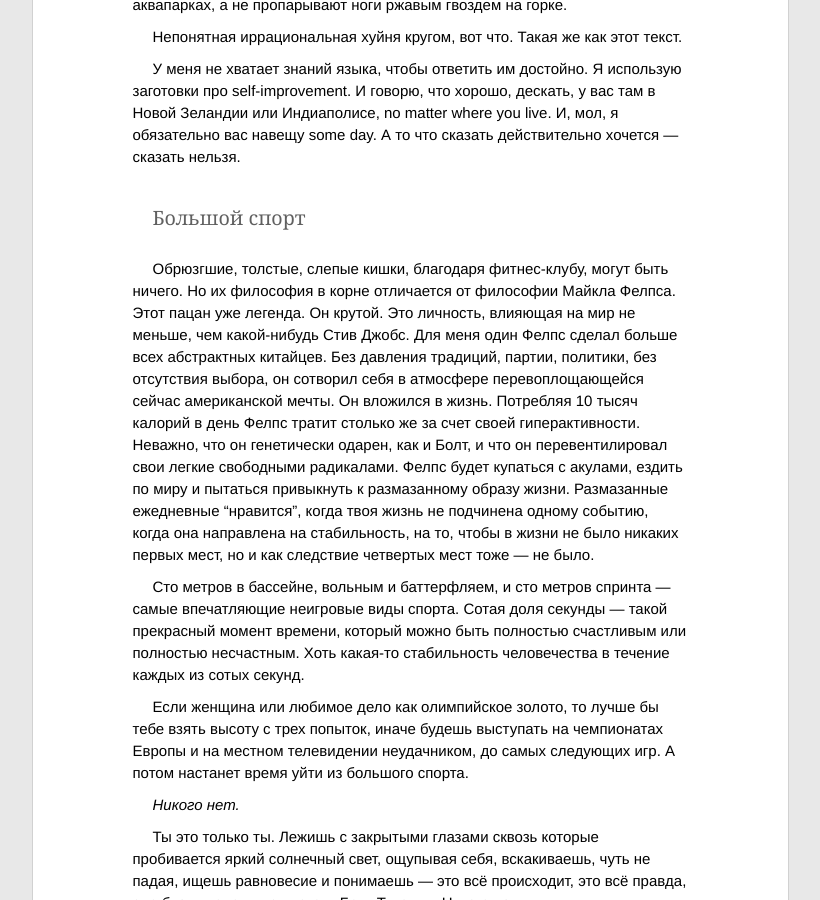
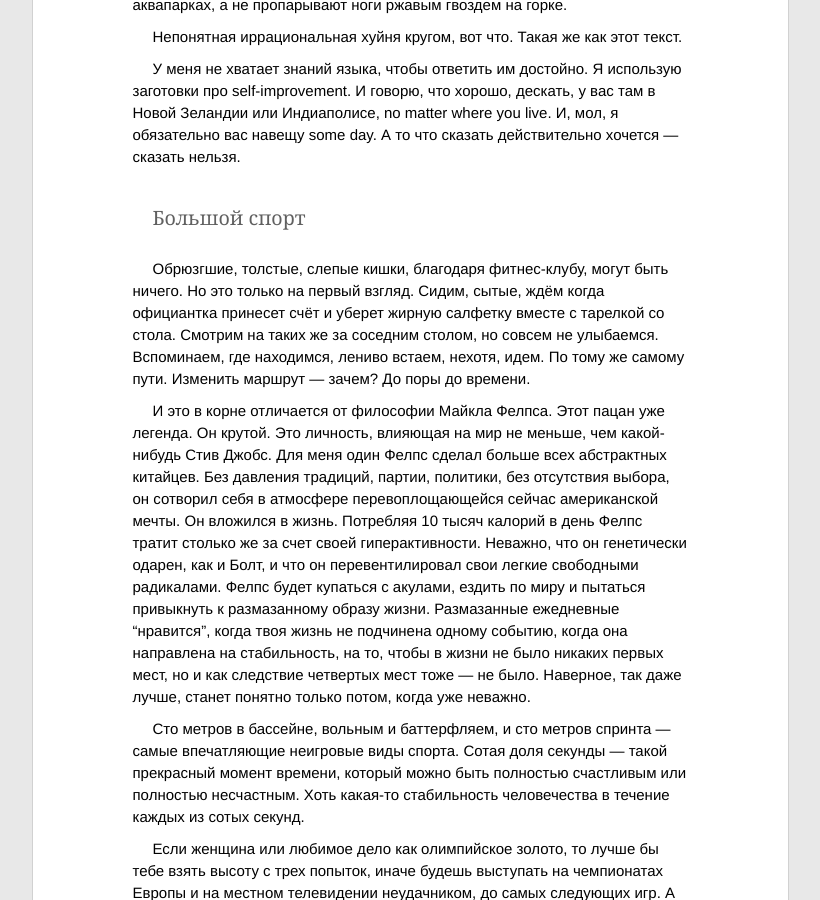
Before and after one commit to ptmt/ptmt.github.com, a Jekyll site: the page built from _posts/2012-08-13-like-retweet-plusone.md, in a window 1280 px wide and 900 px high, scrolled down 415 px. Shown: the whole window, without its empty margins (230-1050 px from the left). Built offline with Jekyll 4.4.1, drawn with Linux system fonts in a browser that asks for light colours; Markdown is read by kramdown in place of the engine named in the settings.

Commit message:
Update _posts/2012-08-13-like-retweet-plusone.md

```diff
--- a/_posts/2012-08-13-like-retweet-plusone.md
+++ b/_posts/2012-08-13-like-retweet-plusone.md
@@ -12,7 +12,9 @@ title: Страна лайков
 
 ##Большой спорт
 
-Обрюзгшие, толстые, слепые кишки, благодаря фитнес-клубу, могут быть ничего. Но их философия в корне отличается от философии Майкла Фелпса. Этот пацан уже легенда. Он крутой. Это личность, влияющая на мир не меньше, чем какой-нибудь Стив Джобс. Для меня один Фелпс сделал больше всех абстрактных китайцев. Без давления традиций, партии, политики, без отсутствия выбора, он сотворил себя в атмосфере перевоплощающейся сейчас американской мечты. Он вложился в жизнь. Потребляя 10 тысяч калорий в день Фелпс тратит столько же за счет своей гиперактивности. Неважно, что он генетически одарен, как и Болт, и что он перевентилировал свои легкие свободными радикалами. Фелпс будет купаться с акулами, ездить по миру и пытаться привыкнуть к размазанному образу жизни. Размазанные ежедневные "нравится", когда твоя жизнь не подчинена одному событию, когда она направлена на стабильность, на то, чтобы в жизни не было никаких первых мест, но и как следствие четвертых мест тоже — не было.
+Обрюзгшие, толстые, слепые кишки, благодаря фитнес-клубу, могут быть ничего. Но это только на первый взгляд. Сидим, сытые, ждём когда официантка принесет счёт и уберет жирную салфетку вместе с тарелкой со стола. Смотрим на таких же за соседним столом, но совсем не улыбаемся. Вспоминаем, где находимся, лениво встаем, нехотя, идем. По тому же самому пути. Изменить маршрут — зачем? До поры до времени.
+
+И это в корне отличается от философии Майкла Фелпса. Этот пацан уже легенда. Он крутой. Это личность, влияющая на мир не меньше, чем какой-нибудь Стив Джобс. Для меня один Фелпс сделал больше всех абстрактных китайцев. Без давления традиций, партии, политики, без отсутствия выбора, он сотворил себя в атмосфере перевоплощающейся сейчас американской мечты. Он вложился в жизнь. Потребляя 10 тысяч калорий в день Фелпс тратит столько же за счет своей гиперактивности. Неважно, что он генетически одарен, как и Болт, и что он перевентилировал свои легкие свободными радикалами. Фелпс будет купаться с акулами, ездить по миру и пытаться привыкнуть к размазанному образу жизни. Размазанные ежедневные "нравится", когда твоя жизнь не подчинена одному событию, когда она направлена на стабильность, на то, чтобы в жизни не было никаких первых мест, но и как следствие четвертых мест тоже — не было. Наверное, так даже лучше, станет понятно только потом, когда уже неважно.
 
 Сто метров в бассейне, вольным и баттерфляем, и сто метров спринта — самые впечатляющие неигровые виды спорта. Сотая доля секунды — такой прекрасный момент времени, который можно быть полностью счастливым или полностью несчастным. Хоть какая-то стабильность человечества в течение каждых из сотых секунд.
 
```
